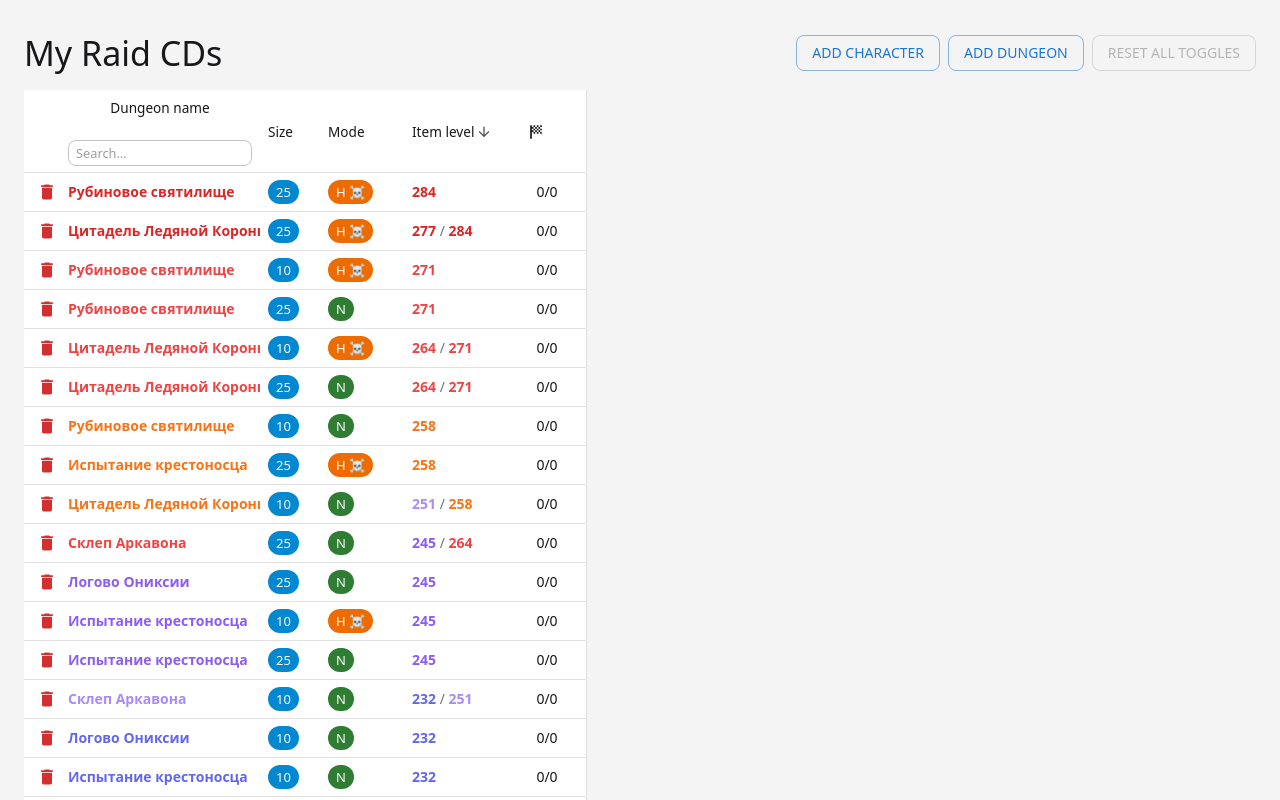
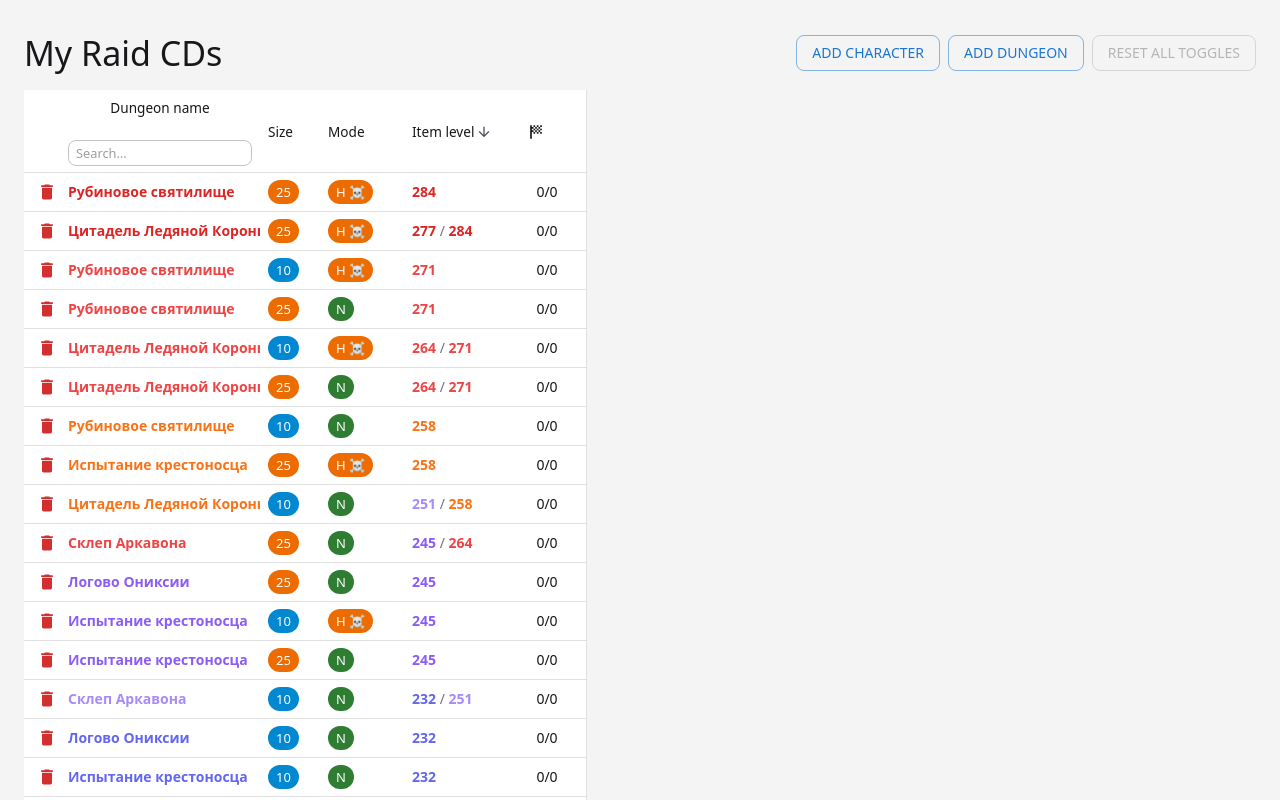
Before and after one commit to sergimax/my-raid-cds, a React (Vite) app: page / in a window 1280 px wide. Both pictures are taken after a click on the button "ADD FROM TEMPLATE". Shown: the top 800 px of the page. Built offline with nearby package versions, Linux system fonts and the light colour scheme.

Commit message:
feat(DungeonSizeCell): implement dynamic chip color based on dungeon size for improved visual feedback

```diff
--- a/src/components/raid-tracker-table/dungeon-cells.tsx
+++ b/src/components/raid-tracker-table/dungeon-cells.tsx
@@ -5,6 +5,16 @@ import {
   getItemLevelTier,
   itemLevelTierClassName,
 } from "../../utils/item-level-tier.ts";
+
+type SizeChipColor = "success" | "info" | "secondary" | "warning" | "error";
+
+function sizeChipColor(size: number): SizeChipColor {
+  if (size <= 5) return "success";
+  if (size <= 10) return "info";
+  if (size <= 20) return "secondary";
+  if (size <= 25) return "warning";
+  return "error";
+}
 
 export function DungeonNameCell({
   name,
@@ -54,15 +64,18 @@ export function ItemLevelCell({ itemLevels }: { itemLevels: number[] }) {
 }
 
 export function DungeonSizeCell({ size }: { size: number }) {
+  const chipColor = sizeChipColor(size);
+
   return (
     <Chip
       size="small"
       variant="filled"
-      color="info"
+      color={chipColor}
       label={size}
       sx={{
         maxWidth: "100%",
         "& .MuiChip-label": { overflow: "hidden", textOverflow: "ellipsis" },
+        "& .MuiChip-icon": { opacity: 0.9 },
       }}
     />
   );
```
